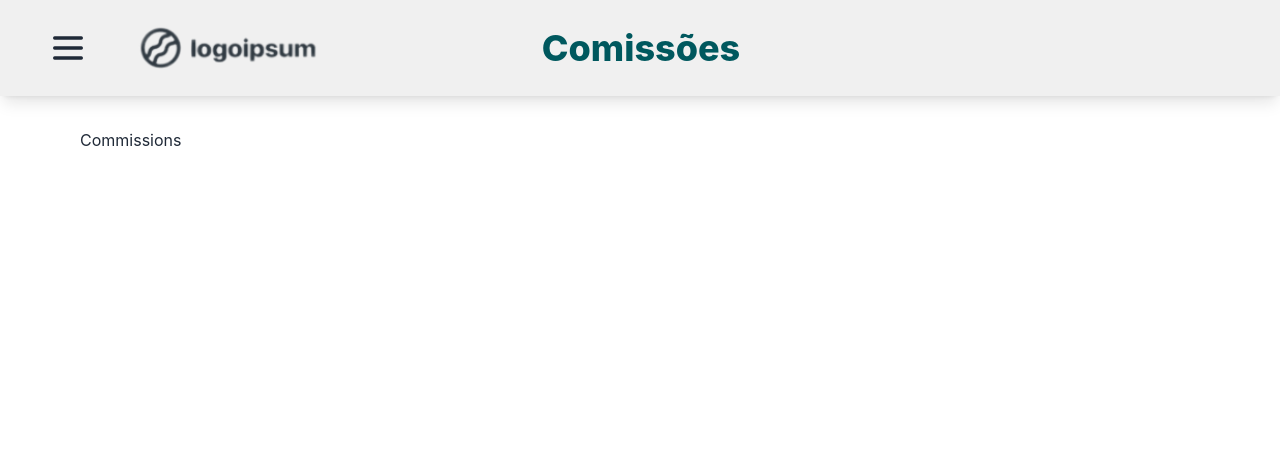
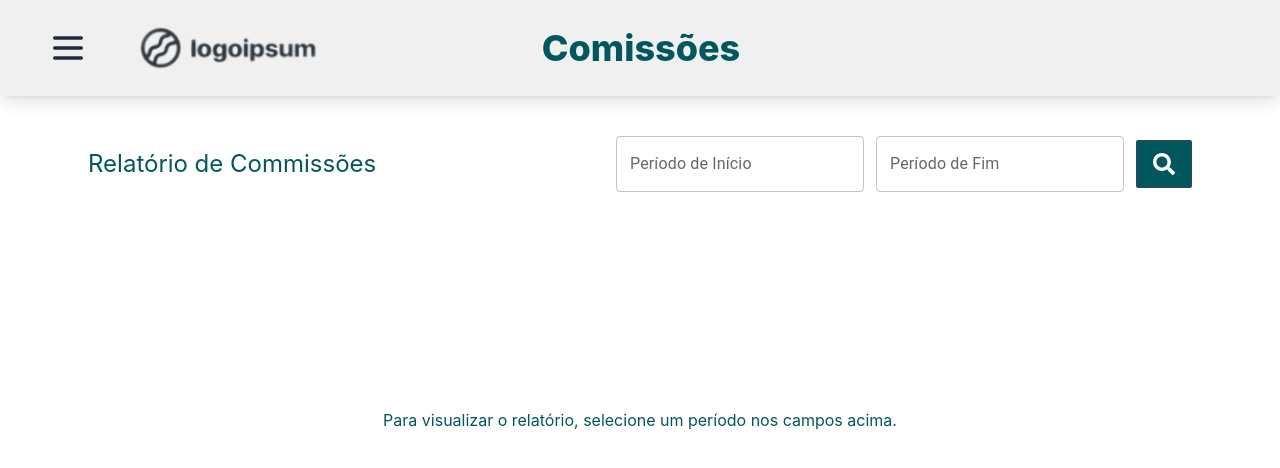
Before and after one commit to mdiori/papelaria-front, a React (Create React App) app: page /commissions in a window 1280 px wide. Shown: the top 468 px of the page. Built offline with nearby package versions, Linux system fonts and the light colour scheme.

Commit message:
feat: add commissions page/table

```diff
--- a/src/misc/messages.js
+++ b/src/misc/messages.js
@@ -6,6 +6,7 @@ const messages = {
       select_employee_and_client: "Selecionar vendedor e cliente.",
       sale_edition: "Erro ao tentar editar venda.",
       sale_creation: "Erro ao tentar criar nova venda.",
+      select_initial_and_end_date: "Selecionar data de início e fim.",
     },
     success: {
       sale_edition: "Venda editada com sucesso.",
--- /dev/null
+++ b/src/pages/commissions/components/commissions-table/index.js
@@ -0,0 +1,116 @@
+import React from "react";
+import { useEffect, useState } from "react";
+import api from "../../../../services/api";
+import formatMoney from "../../../../utils/format-money";
+
+const CommissionsTable = ({ sales }) => {
+  const [employees, setEmployees] = useState([]);
+
+  const getEmployees = () => {
+    api
+      .get("/employee/")
+      .then((response) => {
+        setEmployees(response.data.results);
+      })
+      .catch((error) => {
+        console.log(error);
+      });
+  };
+
+  const calculateCommissionValidPercentage = (
+    commission,
+    commission_min,
+    commission_max
+  ) => {
+    if (commission_min <= commission && commission <= commission_max) {
+      return commission;
+    } else if (commission < commission_min) {
+      return commission_min;
+    }
+    return commission_max;
+  };
+
+  const calculateEmployeeCommissionTotal = (employeeSales) => {
+    let commissionTotal = 0;
+    employeeSales.forEach((sale) => {
+      const { sale_products, commission_min, commission_max } = sale;
+      sale_products.forEach((sale_product) => {
+        const { quantity, product } = sale_product;
+        const { commission, value } = product;
+
+        const valid_commission = calculateCommissionValidPercentage(
+          commission,
+          commission_min,
+          commission_max
+        );
+
+        commissionTotal += (quantity * value * valid_commission) / 100;
+      });
+    });
+
+    return commissionTotal;
+  };
+
+  const filterEmployeeSales = (id) => {
+    let employeeSales = [];
+    if (sales.length > 0) {
+      sales.forEach((sale) => {
+        if (sale.employee.id === id) {
+          employeeSales.push(sale);
+        }
+      });
+    }
+    return employeeSales;
+  };
+
+  const commissionsTableBody = () => {
+    let totalCommissions = 0;
+    let tableRows = employees?.map((employee, index) => {
+      const { id, name } = employee;
+
+      const employeeSales = filterEmployeeSales(id);
+      const employeeCommissionTotal =
+        calculateEmployeeCommissionTotal(employeeSales);
+      totalCommissions += employeeCommissionTotal;
+
+      return (
+        <tr key={id}>
+          <td>{index + 1}</td>
+          <td>{name}</td>
+          <td>{employeeSales.length}</td>
+          <td>{formatMoney(employeeCommissionTotal)}</td>
+        </tr>
+      );
+    });
+
+    tableRows.push(
+      <tr key="commission-footer-table">
+        <td colSpan={2}>Total de Commissões do Período</td>
+        <td></td>
+        <td>{formatMoney(totalCommissions)}</td>
+      </tr>
+    );
+
+    return tableRows;
+  };
+
+  useEffect(() => {
+    getEmployees();
+  }, []);
+
+  return (
+    <table id="sale-details-table" className="sale-table w-full">
+      <thead className="bg-white-100 sticky top-0">
+        <tr>
+          <th>Cód.</th>
+          <th>Vendedor</th>
+          <th>Total de Vendas</th>
+          <th>Total de Commissões</th>
+        </tr>
+      </thead>
+      <tbody>{commissionsTableBody()}</tbody>
+    </table>
+  );
+};
+
+export default CommissionsTable;
--- a/src/pages/commissions/index.js
+++ b/src/pages/commissions/index.js
@@ -1,7 +1,107 @@
+import Datepicker from "../../components/datepicker";
+import { useState } from "react";
 import PageLayout from "../../components/page-layout";
+import { Search } from "../../utils/icons";
+import api from "../../services/api";
+import messages from "../../misc/messages";
+import * as fireToast from "../../utils/fire-toast";
+import CommissionsTable from "./components/commissions-table";
 
 const Commissions = () => {
-  return <PageLayout title="Comissões">Commissions</PageLayout>;
+  const [loading, setLoading] = useState(false);
+  const [initialDate, setInitialDate] = useState(null);
+  const [endDate, setEndDate] = useState(null);
+  const [sales, setSales] = useState([]);
+  const [informationalText, setInformationalText] = useState(
+    "Para visualizar o relatório, selecione um período nos campos acima."
+  );
+
+  const getSales = () => {
+    let initial_date = new Date(initialDate).toISOString();
+    let end_date = new Date(endDate).toISOString();
+    setLoading(true);
+    api
+      .get(`/sale/?initial_date=${initial_date}&end_date=${end_date}`)
+      .then((response) => {
+        setSales(response.data.results);
+        setLoading(false);
+        setInformationalText("Nenhum dado encontrado nesse período.");
+      })
+      .catch((error) => {
+        console.log(error);
+      });
+  };
+
+  const handleSearch = (e) => {
+    e.preventDefault();
+
+    if (initialDate && endDate) {
+      getSales();
+    } else {
+      fireToast.error(messages.form.error.select_initial_and_end_date);
+    }
+    return;
+  };
+
+  return (
+    <PageLayout title="Comissões">
+      <div className="flex flex-col ">
+        <div className="navbar flex-col">
+          <div className="w-full">
+            <div className="flex-1">
+              <h1 className="text-2xl text-appgreen">
+                Relatório de Commissões
+              </h1>
+            </div>
+
+            <form onSubmit={(e) => handleSearch(e)} className="flex-none flex">
+              <div className="flex-none">
+                <Datepicker
+                  label="Período de Início"
+                  value={initialDate}
+                  onChange={(val) => {
+                    setInitialDate(val);
+                  }}
+                />
+              </div>
+              <div className="flex-none ml-3">
+                <Datepicker
+                  label="Período de Fim"
+                  value={endDate}
+                  onChange={(val) => {
+                    setEndDate(val);
+                  }}
+                />
+              </div>
+              <div className="flex-none ml-3 m-auto">
+                <button className="btn rounded-sm bg-appgreen" type="submit">
+                  <Search />
+                </button>
+              </div>
+            </form>
+          </div>
+        </div>
+
+        <div className="max-h-[70vh] overflow-scroll mt-8">
+          {loading ? (
+            <div className="flex">
+              <div className="mx-auto mt-44">
+                <h3 className="text-4xl text-appgreen">Carregando...</h3>
+              </div>
+            </div>
+          ) : sales.length > 0 ? (
+            <CommissionsTable sales={sales} />
+          ) : (
+            <div className="flex">
+              <div className="mx-auto mt-44">
+                <h3 className=" text-appgreen">{informationalText}</h3>
+              </div>
+            </div>
+          )}
+        </div>
+      </div>
+    </PageLayout>
+  );
 };
 
 export default Commissions;
```
